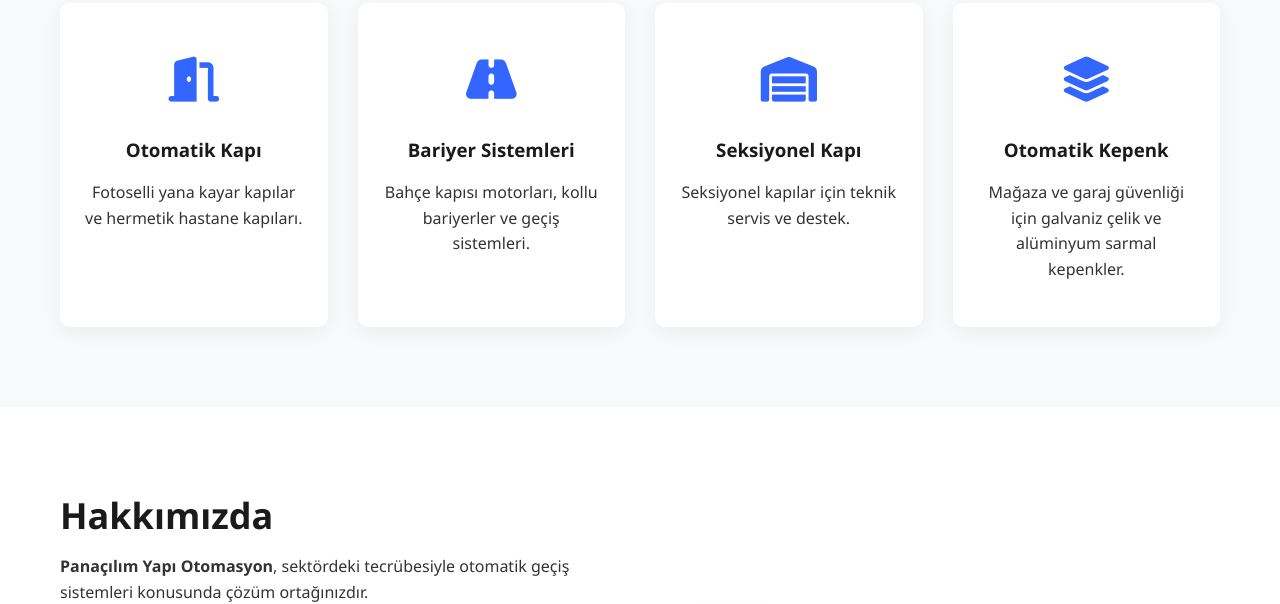
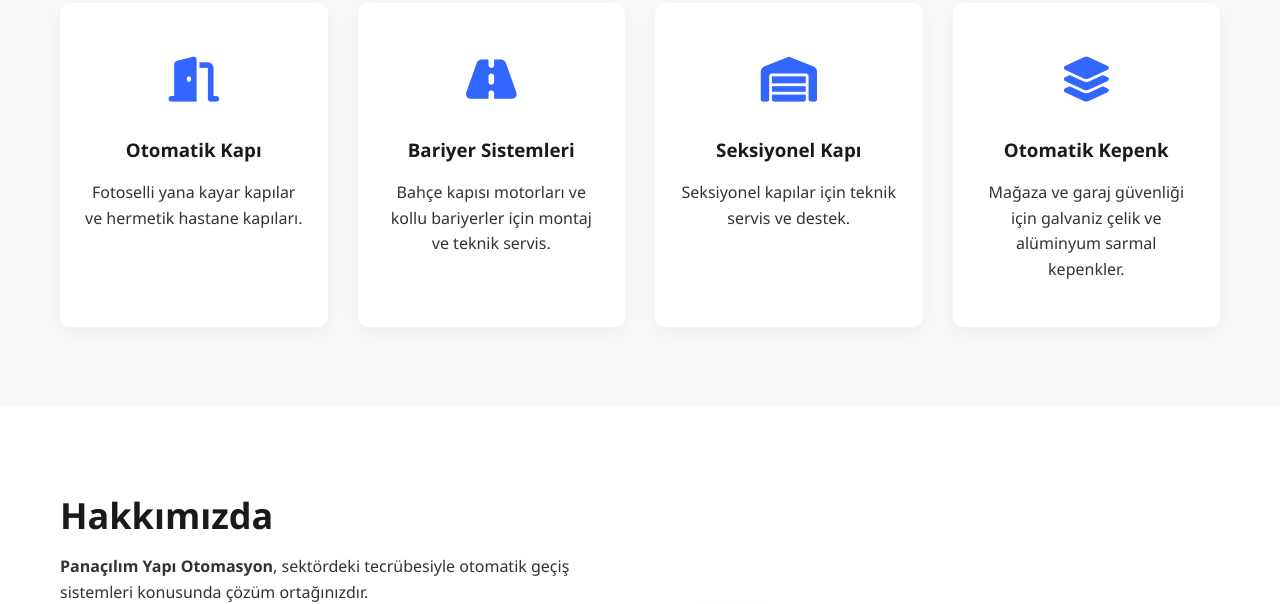
Before and after one commit to YakupGns/panacilim, a plain HTML site: page index.html in a window 1280 px wide. Shown: the part 900-1504 px from the top of the page. Drawn offline with Linux system fonts and the light colour scheme; files whose address does not match are found by name.

Commit message:
Update index.html

```diff
--- a/index.html
+++ b/index.html
@@ -78,7 +78,7 @@
                 <div class="kart">
                     <div class="ikon"><i class="fa-solid fa-road"></i></div>
                     <h3>Bariyer Sistemleri</h3>
-                    <p>Bahçe kapısı motorları, kollu bariyerler ve geçiş sistemleri.</p>
+                    <p>Bahçe kapısı motorları ve kollu bariyerler için montaj ve teknik servis.</p>
                 </div>
                 <div class="kart">
                     <div class="ikon"><i class="fa-solid fa-warehouse"></i></div>
```
